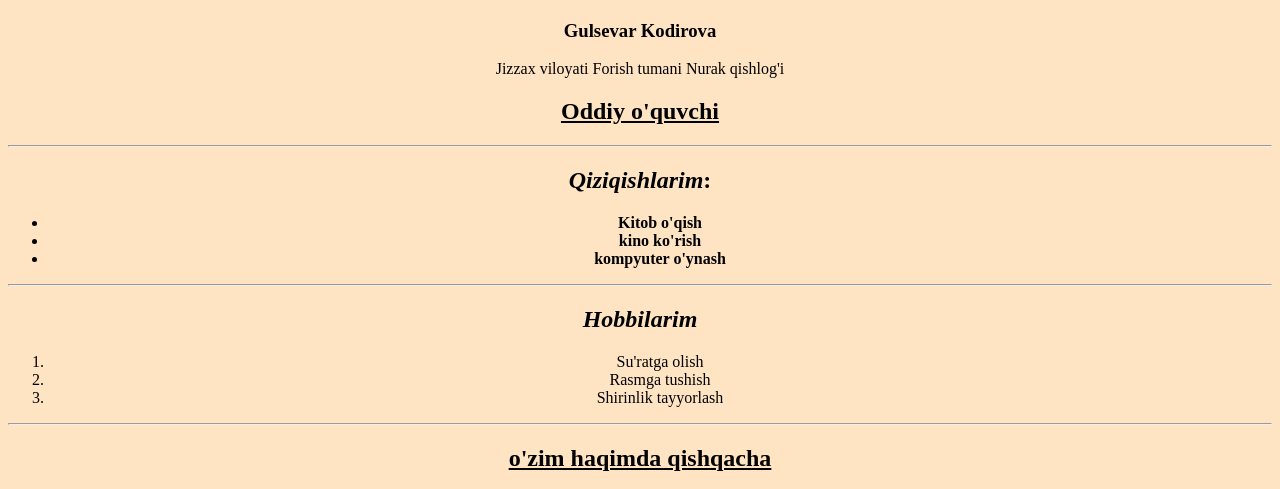
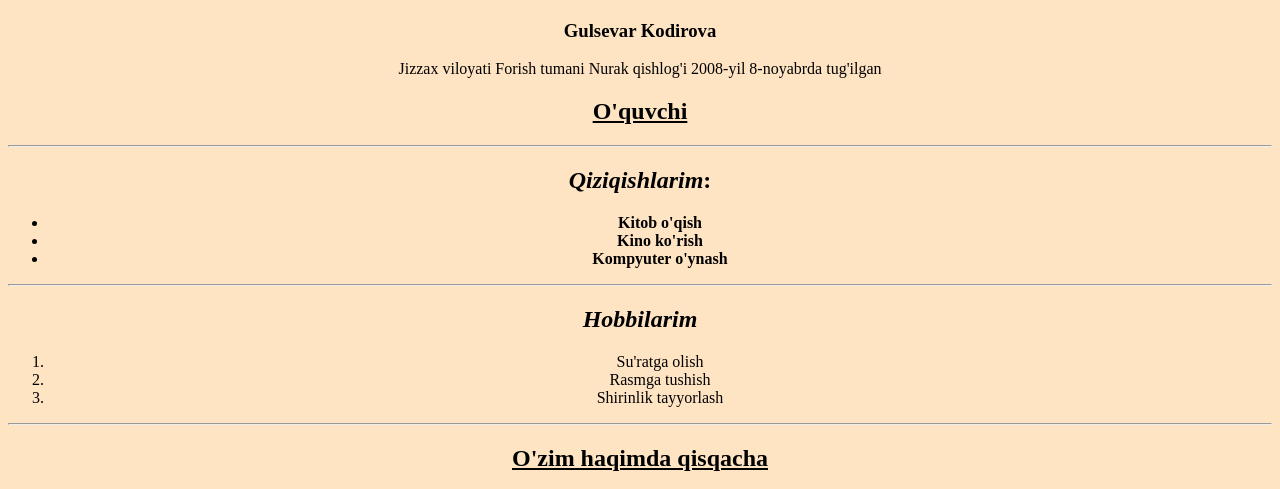
Before and after one commit to QodirovDoston/Gulsevar-sFirstProject, a plain HTML site: page index.html in a window 1280 px wide. Shown: the part 383-872 px from the top of the page. Drawn offline with Linux system fonts and the light colour scheme.

Commit message:
create first project

```diff
--- a/index.html
+++ b/index.html
@@ -10,14 +10,14 @@
     <h1>O'zim haqimda</h1>
     <img src="https://static3.tgstat.ru/channels/_0/fe/fe439083e7d72f2d42c7131bed24a397.jpg" alt=" Gul rasmi">
     <h3>Gulsevar Kodirova</h3>
-    <p>Jizzax  viloyati Forish tumani Nurak qishlog'i</p>
-    <h2><u>Oddiy o'quvchi</u></h2>
+    <p>Jizzax  viloyati Forish tumani Nurak qishlog'i 2008-yil 8-noyabrda tug'ilgan</p>
+    <h2><u>O'quvchi</u></h2>
      <hr />
      <h2><i>Qiziqishlarim</i>:</h2>
      <ul>
         <li><b>Kitob o'qish</b></li>
-        <li><b>kino ko'rish</b></li>
-        <li><b>kompyuter o'ynash</b></li>
+        <li><b>Kino ko'rish</b></li>
+        <li><b>Kompyuter o'ynash</b></li>
 
      </ul>
      <hr />
@@ -28,7 +28,7 @@
         <li>Shirinlik tayyorlash</li>
      </ol>
      <hr />
-     <h2><u>o'zim haqimda qishqacha</u></h2>
+     <h2><u>O'zim haqimda qisqacha</u></h2>
      <p style="color: red;">Lorem ipsum dolor sit amet consectetur adipisicing elit. Magni numquam facere, dicta quibusdam iure delectus, <span style="color: blue;">cum suscipit facilis et assumenda deserunt debitis asperiores qui incidunt doloremque accusamus aperiam ullam ratione quisquam minus! Corrupti quasi culpa facere,</span> accusamus eaque nisi. Quisquam, nesciunt inventore magnam molestias veniam sed delectus culpa iure dolorem laudantium maxime distinctio soluta nam repellat modi quaerat porro animi! Ducimus aliquam natus reiciendis nobis.</p>
      <a href="./kitoblar.html">kitoblar</a>
      <img src="https://picsum.photos/200/300?random=1" alt="Gul rasmi" height="200"  width="200"/>
```
